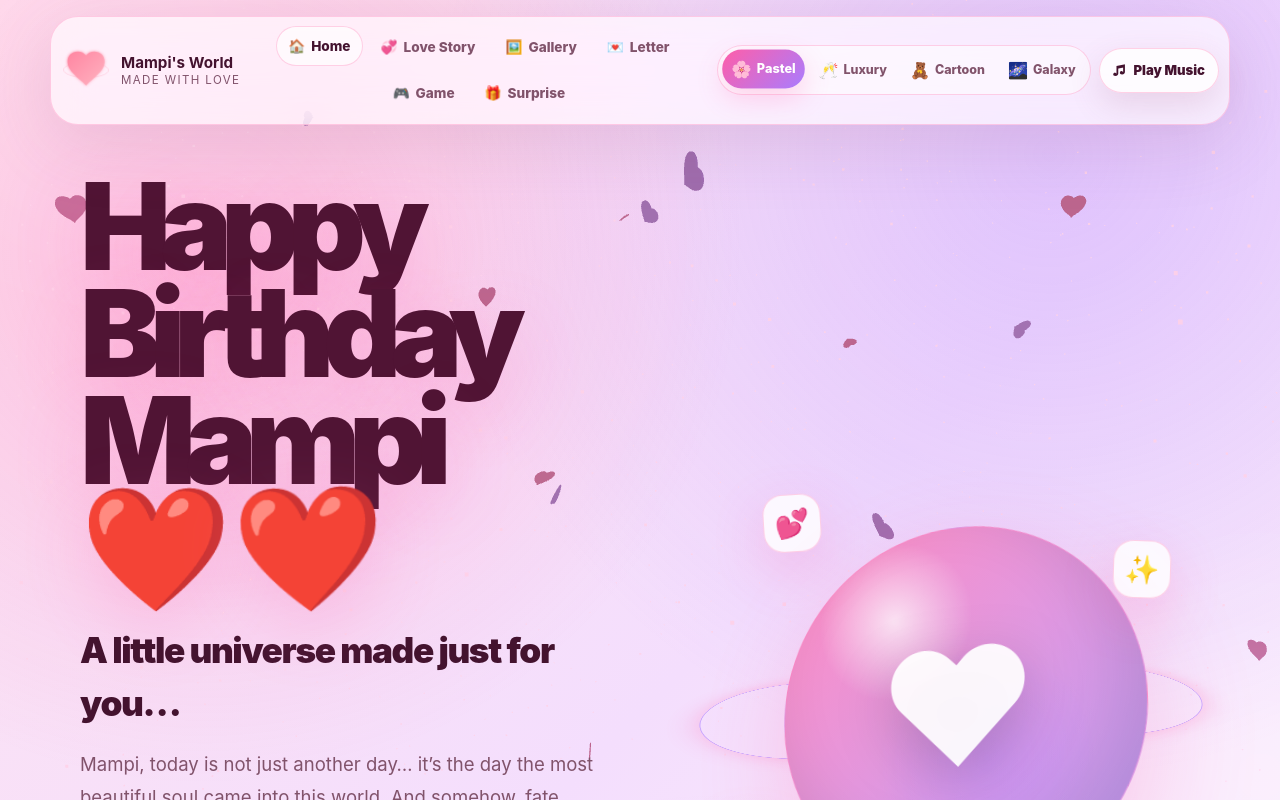
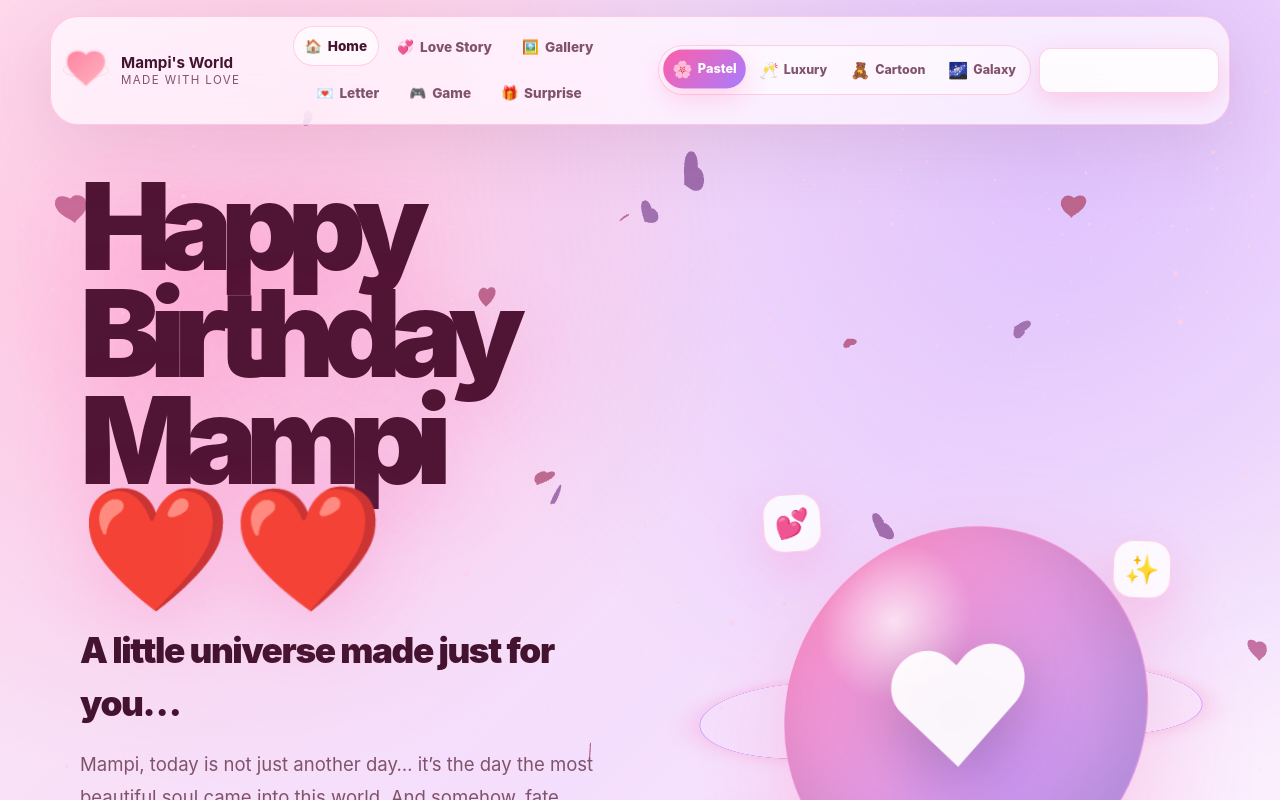
Before and after one commit to SayantanS01/mampi-hbd, a Next.js app: page / in a window 1280 px wide. Shown: the top 800 px of the page. Built offline with nearby package versions, Linux system fonts and the light colour scheme; no server answers; the database is empty.

Commit message:
feat: replace music toggle with integrated header youtube player

```diff
--- a/src/components/immersive/ExperienceShell.tsx
+++ b/src/components/immersive/ExperienceShell.tsx
@@ -58,46 +58,6 @@ export function ExperienceShell({ children, musicUrl }: { children: ReactNode; m
       <ThreeDreamscape theme={theme} />
       <CustomCursor theme={theme} />
 
-      {musicUrl && (
-        <div
-          style={{
-            position: "fixed",
-            bottom: "0",
-            right: "0",
-            width: "200px",
-            height: "200px",
-            overflow: "hidden",
-            opacity: 0.001,
-            pointerEvents: "none",
-            zIndex: -1
-          }}
-        >
-          <Player
-            key={musicUrl}
-            url={musicUrl}
-            playing={musicPlaying}
-            loop
-            volume={0.8}
-            width="100%"
-            height="100%"
-            onEnded={() => setMusicPlaying(false)}
-            playsinline
-            config={{
-              youtube: {
-                playerVars: {
-                  origin: typeof window !== "undefined" ? window.location.origin : "",
-                  modestbranding: 1,
-                  controls: 0,
-                  autoplay: 0,
-                  rel: 0,
-                  showinfo: 0
-                }
-              }
-            }}
-          />
-        </div>
-      )}
-
       <div className={`loading-screen ${loading ? "" : "is-hidden"}`} aria-hidden={!loading}>
         <div className="loader-heart">♥</div>
         <p>Opening Mampi&apos;s magical birthday world…</p>
@@ -143,10 +103,36 @@ export function ExperienceShell({ children, musicUrl }: { children: ReactNode; m
             ))}
           </div>
 
-          <button className={`music-toggle ${musicPlaying ? "is-playing" : ""}`} onClick={toggleMusic} type="button">
-            <span>{musicPlaying ? "♪" : "♫"}</span>
-            {musicPlaying ? "Pause Music" : "Play Music"}
-          </button>
+          {musicUrl && (
+            <div className="header-player-wrapper" style={{
+              width: "180px",
+              height: "45px",
+              borderRadius: "12px",
+              overflow: "hidden",
+              border: "1px solid var(--border)",
+              boxShadow: "0 8px 24px var(--shadow)",
+              background: "var(--panel-strong)"
+            }}>
+              <Player
+                url={musicUrl}
+                playing={musicPlaying}
+                volume={0.8}
+                width="100%"
+                height="100%"
+                onPlay={() => setMusicPlaying(true)}
+                onPause={() => setMusicPlaying(false)}
+                config={{
+                  youtube: {
+                    playerVars: {
+                      modestbranding: 1,
+                      controls: 1,
+                      autoplay: 0
+                    }
+                  }
+                }}
+              />
+            </div>
+          )}
         </div>
       </header>
 
```
